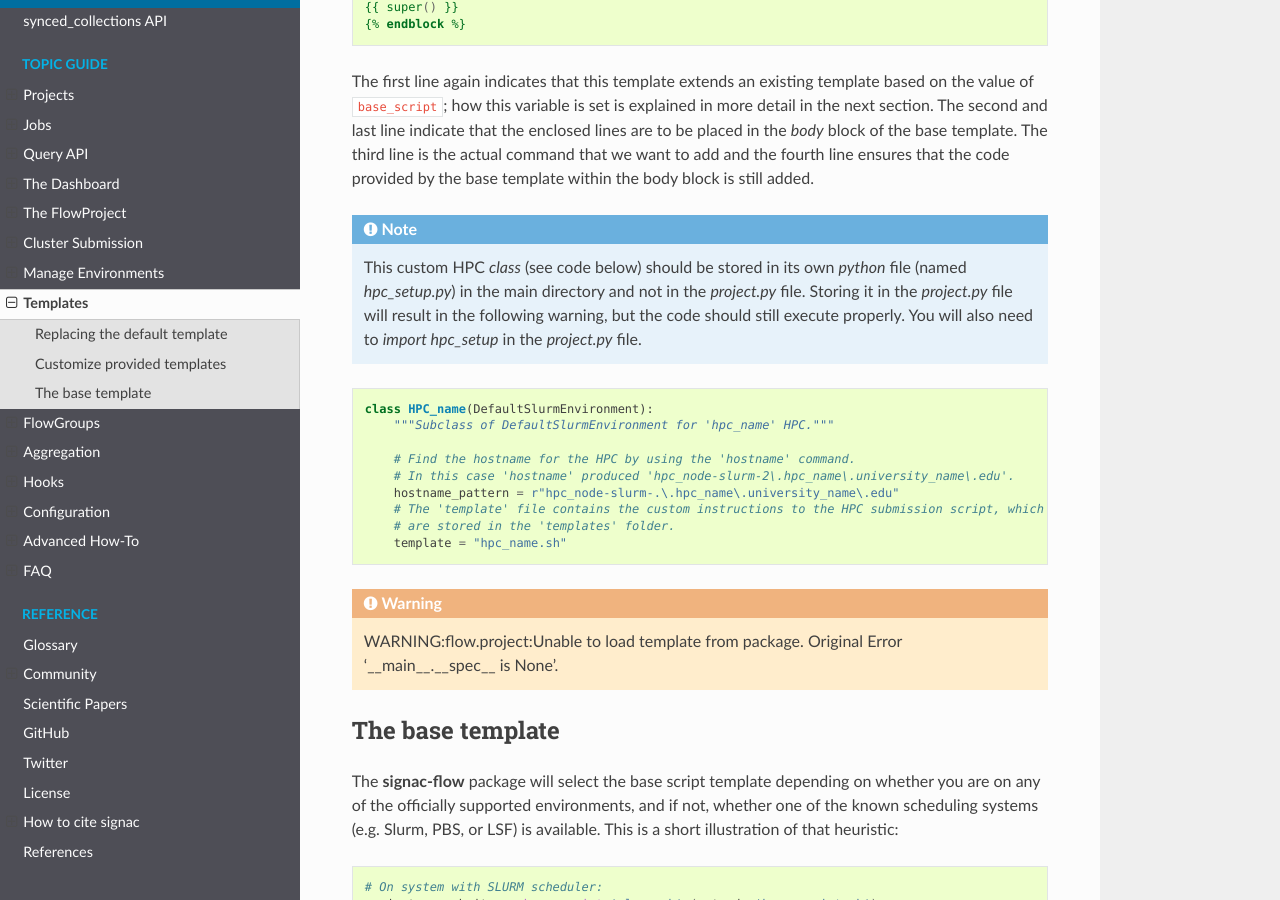
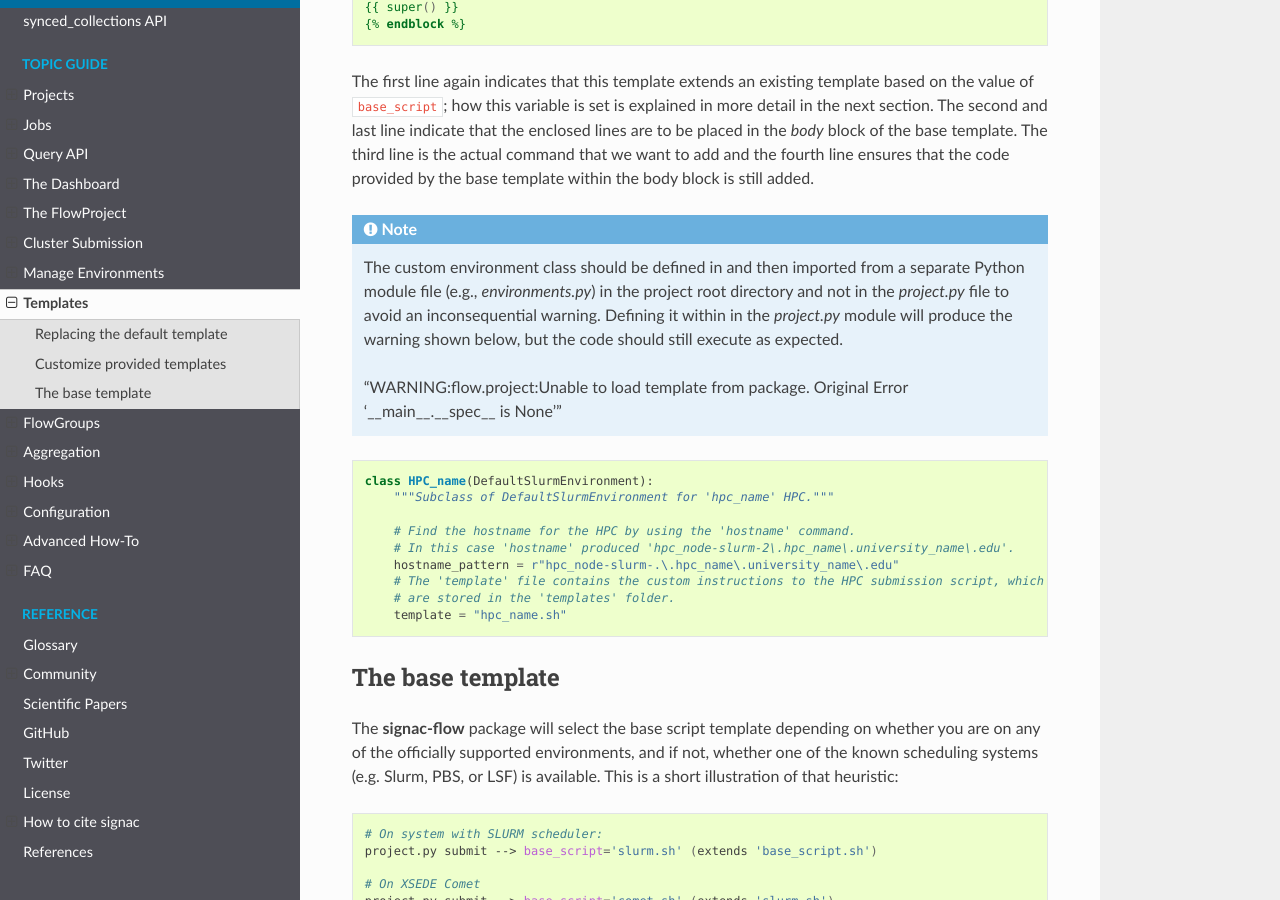
Before and after one commit to glotzerlab/signac-docs, a Sphinx documentation site: the page built from docs/source/templates.rst, in a window 1280 px wide and 900 px high, scrolled down 1116 px. Built offline with Sphinx 7.4.7 and the Read the Docs theme 2.0.0, drawn with Linux system fonts in a browser that asks for light colours.

Commit message:
requested changes part 1

```diff
--- a/docs/source/templates.rst
+++ b/docs/source/templates.rst
@@ -55,9 +55,11 @@ The third line is the actual command that we want to add and the fourth line ens
 
 .. note::
 
-    This custom HPC `class` (see code below) should be stored in its own `python` file (named `hpc_setup.py`) in the main directory and not in the `project.py` file.
-    Storing it in the `project.py` file will result in the following warning, but the code should still execute properly.
-    You will also need to `import hpc_setup` in the `project.py` file.
+    The custom environment class should be defined in and then imported from a separate Python module file (e.g., `environments.py`) in the project root directory and not in the `project.py` file to avoid an inconsequential warning.
+    Defining it within in the `project.py` module will produce the warning shown below, but the code should still execute as expected.
+
+    "WARNING:flow.project:Unable to load template from package. Original Error '__main__.__spec__ is None'"
+
 
 .. code-block:: python
 
@@ -71,9 +73,8 @@ The third line is the actual command that we want to add and the fourth line ens
         # are stored in the 'templates' folder.
         template = "hpc_name.sh"
 
-.. warning::
 
-    WARNING:flow.project:Unable to load template from package. Original Error '__main__.__spec__ is None'.
+
 
 The base template
 =================
```
